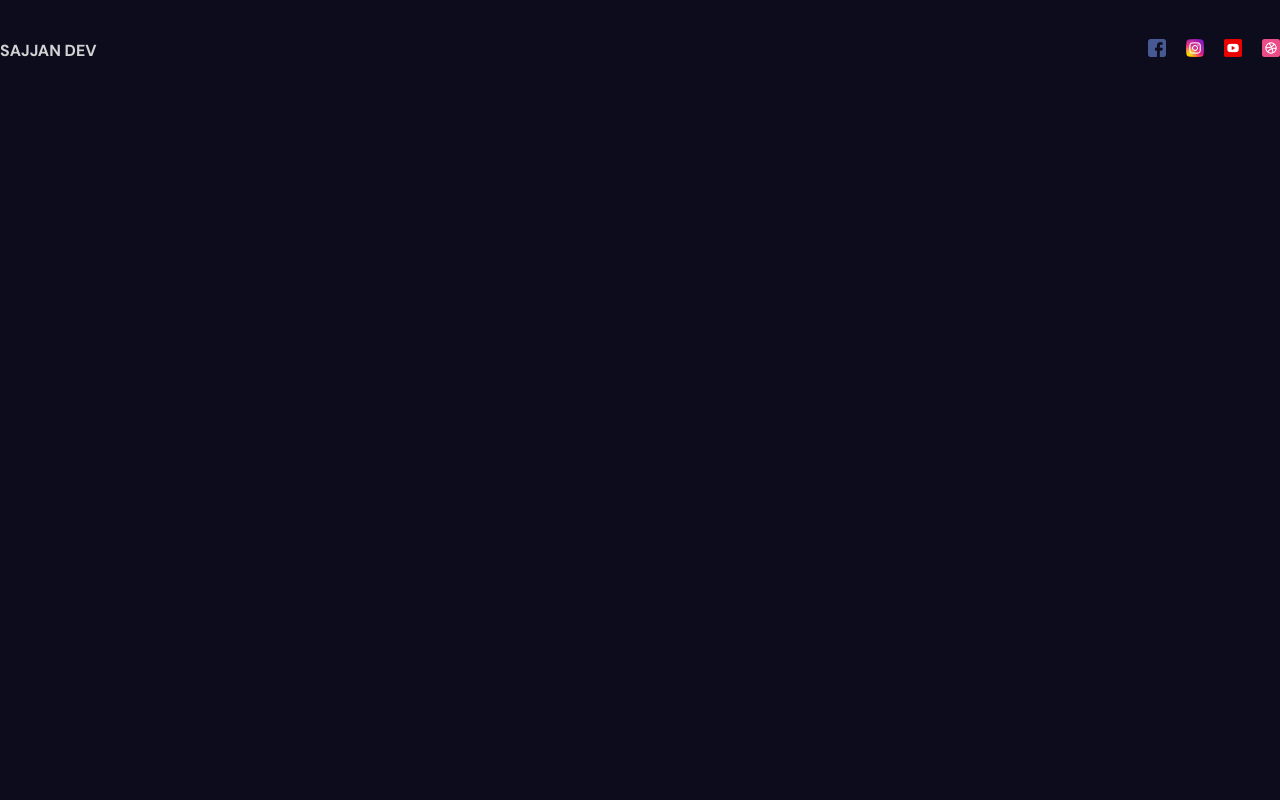
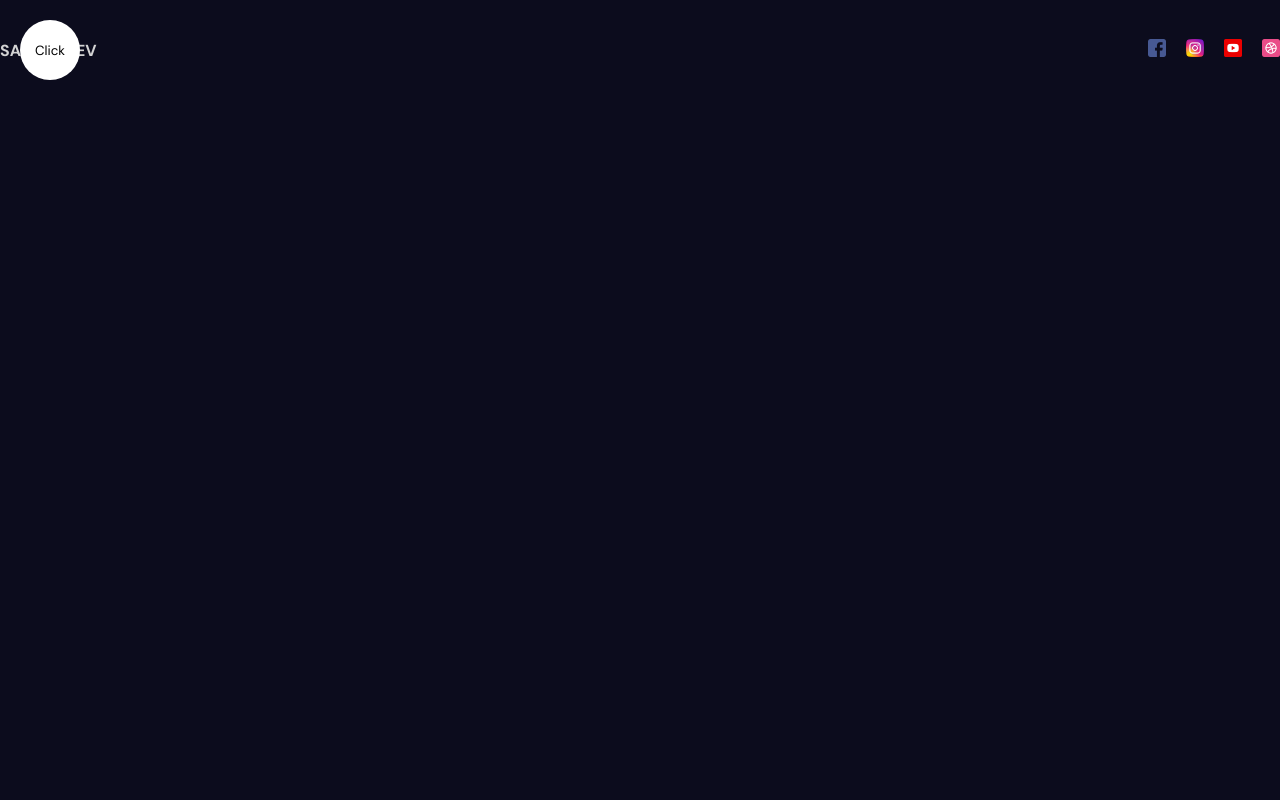
Before and after one commit to SajjanKarn/React-Framer-Motion-Portfolio, a React (Vite) app: page / in a window 1280 px wide. Shown: the top 800 px of the page. Built offline with nearby package versions, Linux system fonts and the light colour scheme.

Commit message:
sidebar integration with animation

```diff
--- a/package.json
+++ b/package.json
@@ -10,6 +10,7 @@
     "preview": "vite preview"
   },
   "dependencies": {
+    "framer-motion": "10.16.4",
     "react": "^18.2.0",
     "react-dom": "^18.2.0",
     "sass": "1.68.0"
--- a/src/App.jsx
+++ b/src/App.jsx
@@ -1,19 +1,19 @@
 import "./App.scss";
-import Navbar from "./navbar/navbar";
+import Navbar from "./components/navbar/Navbar";
 
 export default function App() {
   return (
     <div>
-      <section>
+      <section id="Home">
         <Navbar />
       </section>
-      <section>Parallax</section>
+      <section id="Services">Parallax</section>
       <section>Services</section>
-      <section>Parallax</section>
+      <section id="Portfolio">Parallax</section>
       <section>Portfolio1</section>
       <section>Portfolio2</section>
       <section>Portfolio3</section>
-      <section>Contact</section>
+      <section id="Contact">Contact</section>
     </div>
   );
 }
--- a/src/App.scss
+++ b/src/App.scss
@@ -26,4 +26,5 @@
 section {
     height: 100vh;
     scroll-snap-align: center;
+    overflow: hidden;
 }
--- a/src/navbar/navbar.jsx
+++ b/src/components/navbar/Navbar.jsx
@@ -1,4 +1,6 @@
+import { motion } from "framer-motion";
 import "./navbar.scss";
+import Sidebar from "../sidebar/Sidebar";
 
 export default function Navbar() {
   const socialLinks = [
@@ -26,21 +28,31 @@
 
   return (
     <div className="navbar">
-      {/* sidebar */}
+      <Sidebar />
 
       <div className="wrapper">
-        <span className="navbar-brand">SAJJAN DEV</span>
+        <motion.span
+          initial={{ opacity: 0, scale: 0.5 }}
+          animate={{ opacity: 1, scale: 1 }}
+          className="navbar-brand"
+        >
+          SAJJAN DEV
+        </motion.span>
 
         <div className="socials">
           {socialLinks.map((social) => (
-            <a
+            <motion.a
               key={social.url}
               href={social.url}
               target="_blank"
               rel="noreferrer"
+              initial={{ scale: 0 }}
+              animate={{ scale: 1 }}
+              whileHover={{ scale: 1.2 }}
+              whileTap={{ scale: 0.9 }}
             >
               <img src={social.icon} alt={social.name} />
-            </a>
+            </motion.a>
           ))}
         </div>
       </div>
--- /dev/null
+++ b/src/components/sidebar/Sidebar.jsx
@@ -0,0 +1,43 @@
+import { useState } from "react";
+import { motion } from "framer-motion";
+import Links from "./links/Links";
+import ToggleButton from "./toggle-button/ToggleButton";
+import "./sidebar.scss";
+
+export default function Sidebar() {
+  const [open, setOpen] = useState(false);
+
+  const variants = {
+    open: {
+      clipPath: "circle(1200px at 50px 50px)",
+      transition: {
+        type: "spring",
+        stiffness: 20,
+        // restDelta: 2,
+      },
+    },
+    closed: {
+      clipPath: "circle(30px at 50px 50px)",
+      transition: {
+        delay: 0.3,
+        type: "spring",
+        stiffness: 400,
+        damping: 40,
+      },
+    },
+  };
+
+  return (
+    <motion.div
+      className="sidebar"
+      animate={open ? "open" : "closed"}
+      variants={variants}
+    >
+      <motion.div className="bg">
+        <Links />
+      </motion.div>
+
+      <ToggleButton setOpen={setOpen} />
+    </motion.div>
+  );
+}
--- /dev/null
+++ b/src/components/sidebar/links/Links.jsx
@@ -0,0 +1,15 @@
+import { motion } from "framer-motion";
+
+export default function Links() {
+  const links = ["Home", "Services", "Portfolio", "Contact", "About"];
+
+  return (
+    <motion.div className="links">
+      {links.map((link) => (
+        <a href={`#${link}`} key={link}>
+          {link}
+        </a>
+      ))}
+    </motion.div>
+  );
+}
--- /dev/null
+++ b/src/components/sidebar/sidebar.scss
@@ -0,0 +1,44 @@
+.sidebar {
+    display: flex;
+    flex-direction: column;
+    justify-content: center;
+    align-items: center;
+    background-color: #fff;
+    color: #000;
+
+    .bg {
+        position: fixed;
+        top: 0;
+        left: 0;
+        bottom: 0;
+        width: 400px;
+        background: #fff;
+
+        .links {
+            position: absolute;
+            width: 100%;
+            height: 100%;
+            display: flex;
+            flex-direction: column;
+            align-items: center;
+            justify-content: center;
+            gap: 20px;
+
+            a {
+                font-size: 40px;
+            }
+        }
+    }
+
+    button {
+        width: 50px;
+        height: 50px;
+        border-radius: 50%;
+        position: fixed;
+        top: 25px;
+        left: 25px;
+        background-color: transparent;
+        border: none;
+        cursor: pointer;
+    }
+}
--- /dev/null
+++ b/src/components/sidebar/toggle-button/ToggleButton.jsx
@@ -0,0 +1,3 @@
+export default function ToggleButton({ setOpen }) {
+  return <button onClick={() => setOpen((prev) => !prev)}>Click</button>;
+}
```
Also changed, not shown: src/components/navbar/navbar.scss (renamed from src/navbar/navbar.scss), 1 other file (tests, documents, lock files or other folders).
